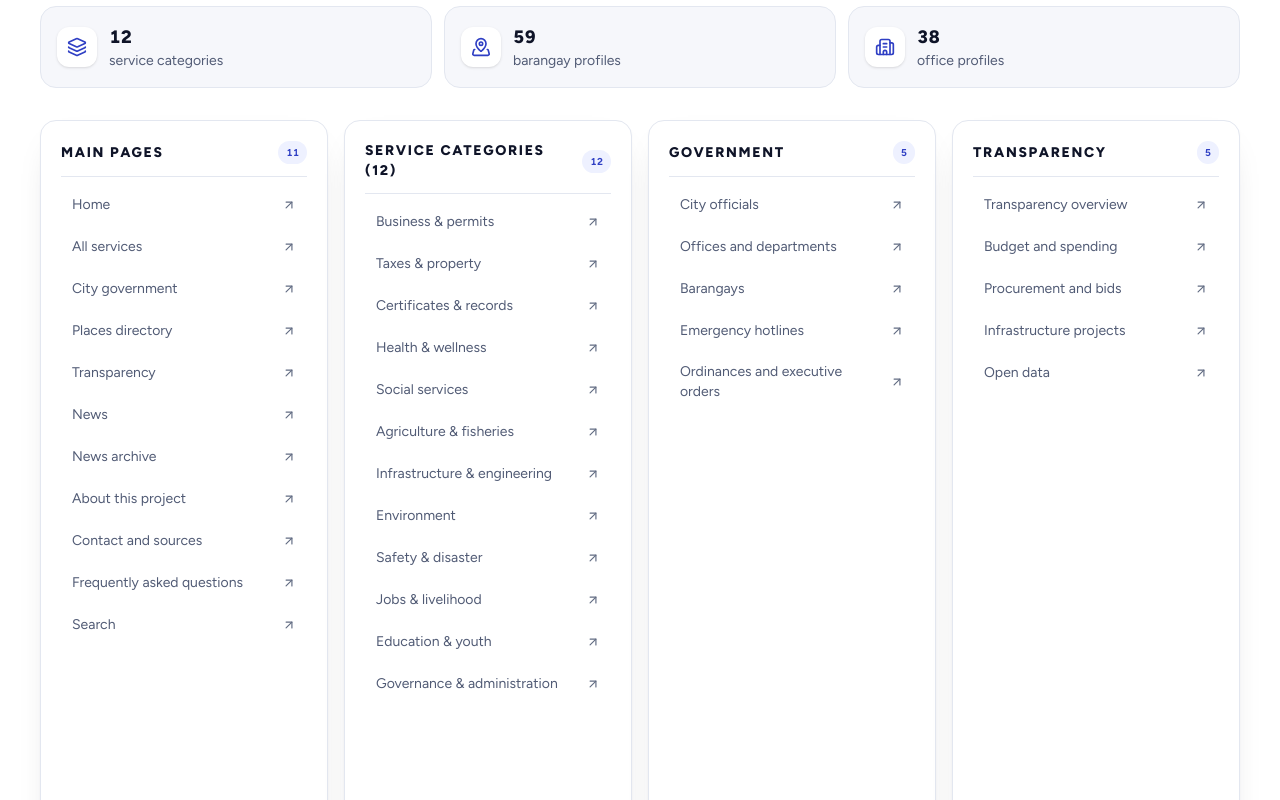
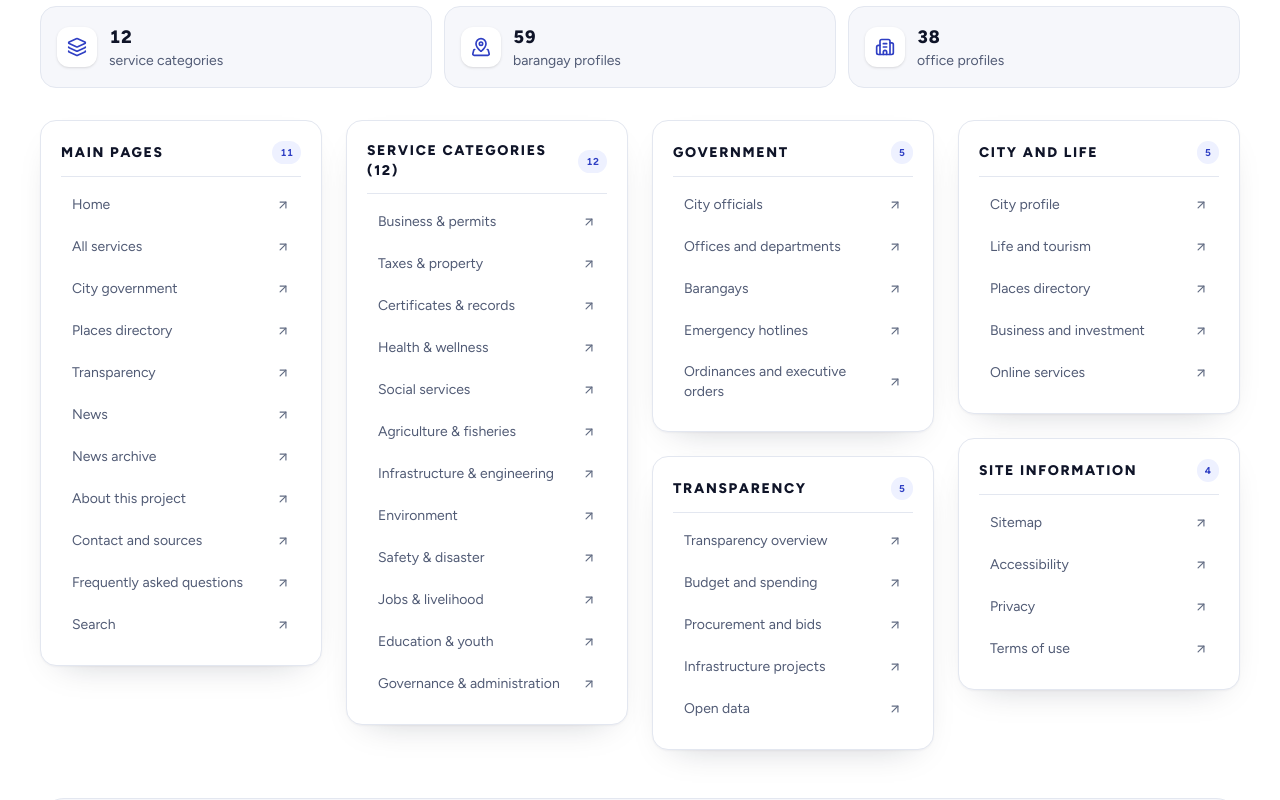
Before and after one commit to alvindemesadev/better-san-fernando-lu, a React (Vite) app: page /sitemap in a window 1280 px wide. Shown: the part 500-1300 px from the top of the page. Built offline with nearby package versions, Linux system fonts and the light colour scheme.

Commit message:
fix(sitemap): prevent column overflow overlapping lower sections

```diff
--- a/src/pages/SitemapPage.tsx
+++ b/src/pages/SitemapPage.tsx
@@ -54,7 +54,7 @@ const siteLinks = [
 
 function LinkList({ title, links }: { title: string; links: { label: string; href: string }[] }) {
   return (
-    <section className="h-full rounded-2xl border border-line bg-white p-4 shadow-card sm:p-5">
+    <section className="flex flex-col rounded-2xl border border-line bg-white p-4 shadow-card sm:p-5">
       <div className="flex items-center justify-between gap-3 border-b border-line pb-3">
         <h2 className="text-sm font-extrabold uppercase tracking-[0.12em] text-ink-950">{title}</h2>
         <span className="rounded-full bg-brand-50 px-2 py-1 text-[10px] font-bold tabular-nums text-brand-700">
@@ -113,7 +113,7 @@ export function SitemapPage() {
           ))}
         </div>
 
-        <div className="grid gap-4 sm:grid-cols-2 lg:grid-cols-4">
+        <div className="grid items-start gap-6 sm:grid-cols-2 lg:grid-cols-4">
           <LinkList title="Main pages" links={mainLinks} />
           <LinkList
             title={`Service categories (${categories.length})`}
@@ -122,9 +122,11 @@ export function SitemapPage() {
               href: `/services/${category.slug}`,
             }))}
           />
-          <LinkList title="Government" links={governmentLinks} />
-          <div className="space-y-10">
+          <div className="flex flex-col gap-6">
+            <LinkList title="Government" links={governmentLinks} />
             <LinkList title="Transparency" links={transparencyLinks} />
+          </div>
+          <div className="flex flex-col gap-6">
             <LinkList title="City and life" links={cityLinks} />
             <LinkList title="Site information" links={siteLinks} />
           </div>
```
